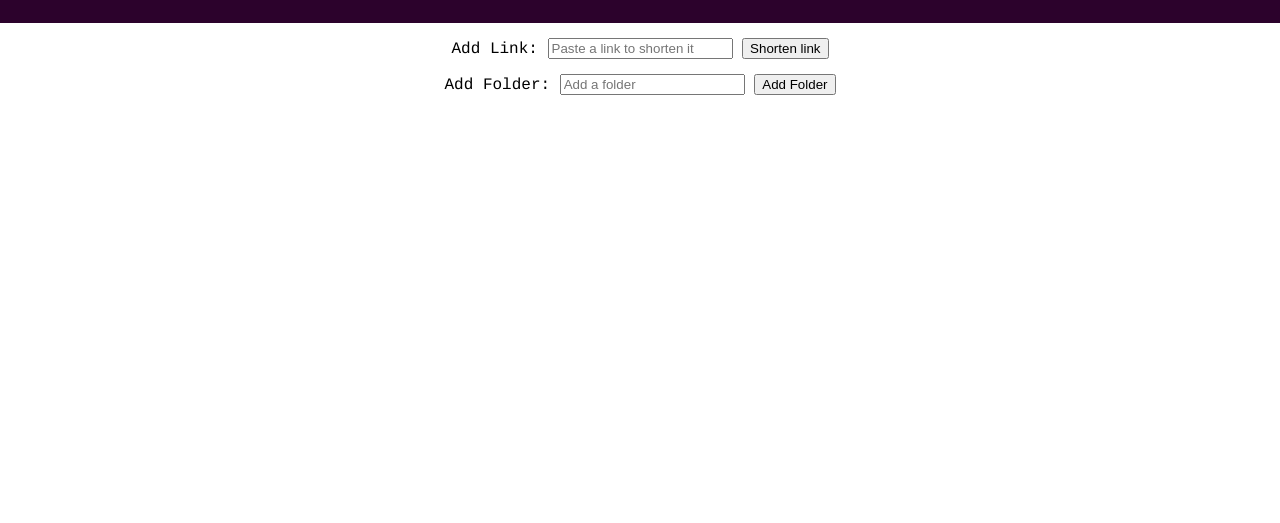
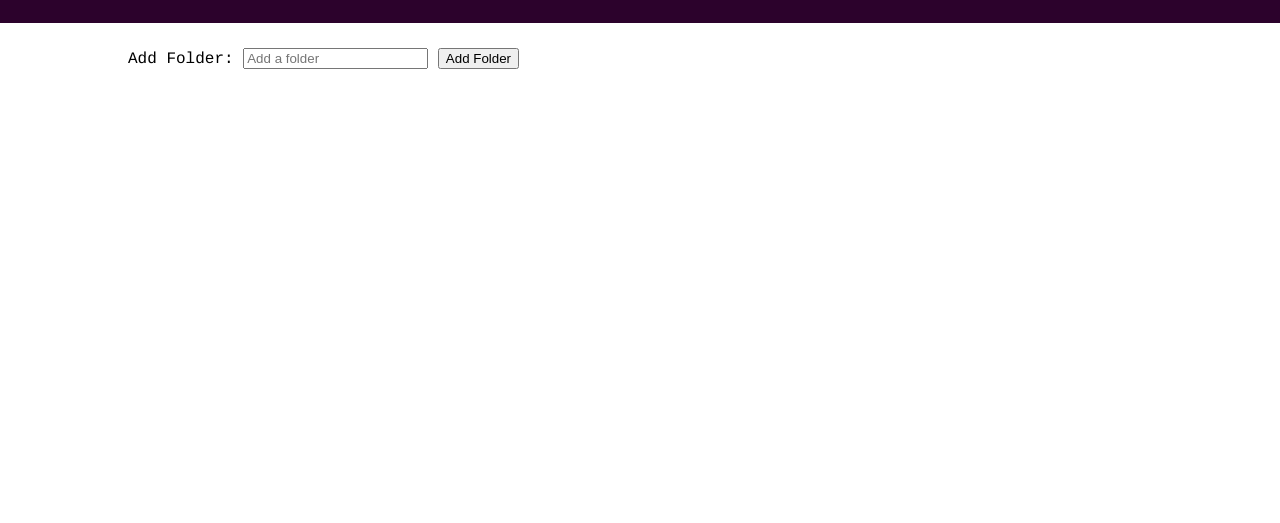
Before and after one commit to lrknaff/jet-feul, a website: page public/index.html in a window 1280 px wide. Shown: the part 277-800 px from the top of the page. Drawn offline with nearby package versions, Linux system fonts and the light colour scheme; no server answers.

Commit message:
update app to only show the folder form on visit

```diff
--- a/public/index.html
+++ b/public/index.html
@@ -13,13 +13,13 @@
     <header>
       <img src="./images/logo-dark.svg" />
     </header>
-    <form>
+    <!-- <form>
       <label action="/api/urls" method="post">
         Add Link:
         <input class="add-url-input" type="text" placeholder="Paste a link to shorten it"/>
         <input class="add-url-button" type="submit" value="Shorten link" />
       </label>
-    </form>
+    </form> -->
     <form action="/api/folders" method="post">
       <label>
         Add Folder:
--- a/public/index.js
+++ b/public/index.js
@@ -15,13 +15,13 @@ $('.add-folder-button').on('click', function(e) {
 })
 
 function displayFolders(jsonData) {
-  $folderSection.append(`<div class="folder">+${jsonData.folder_name}</div>`)
+  $folderSection.append(`<div class="folder">+ ${jsonData.folder_name}</div>`)
 }
 
 $.get('/api/folders', function(data) {
   for(var key in data) {
     if (data.hasOwnProperty(key))
-    $folderSection.append(`<div class="folder">+${data[key].folder_name}</div>`)
+    $folderSection.append(`<div class="folder">+ ${data[key].folder_name}</div>`)
   }
 })
 
--- a/public/styles/index.css
+++ b/public/styles/index.css
@@ -21,8 +21,9 @@ img {
 
 form {
   position: relative;
-  margin: 15px auto;
-  text-align: center;
+  margin: 25px auto;
+  text-align: left;
+  width: 80%;
 }
 
 .folders {
@@ -32,5 +33,5 @@ form {
 }
 
 .folder {
-  margin: 10px 0;
+  margin: 15px 0;
 }
```
